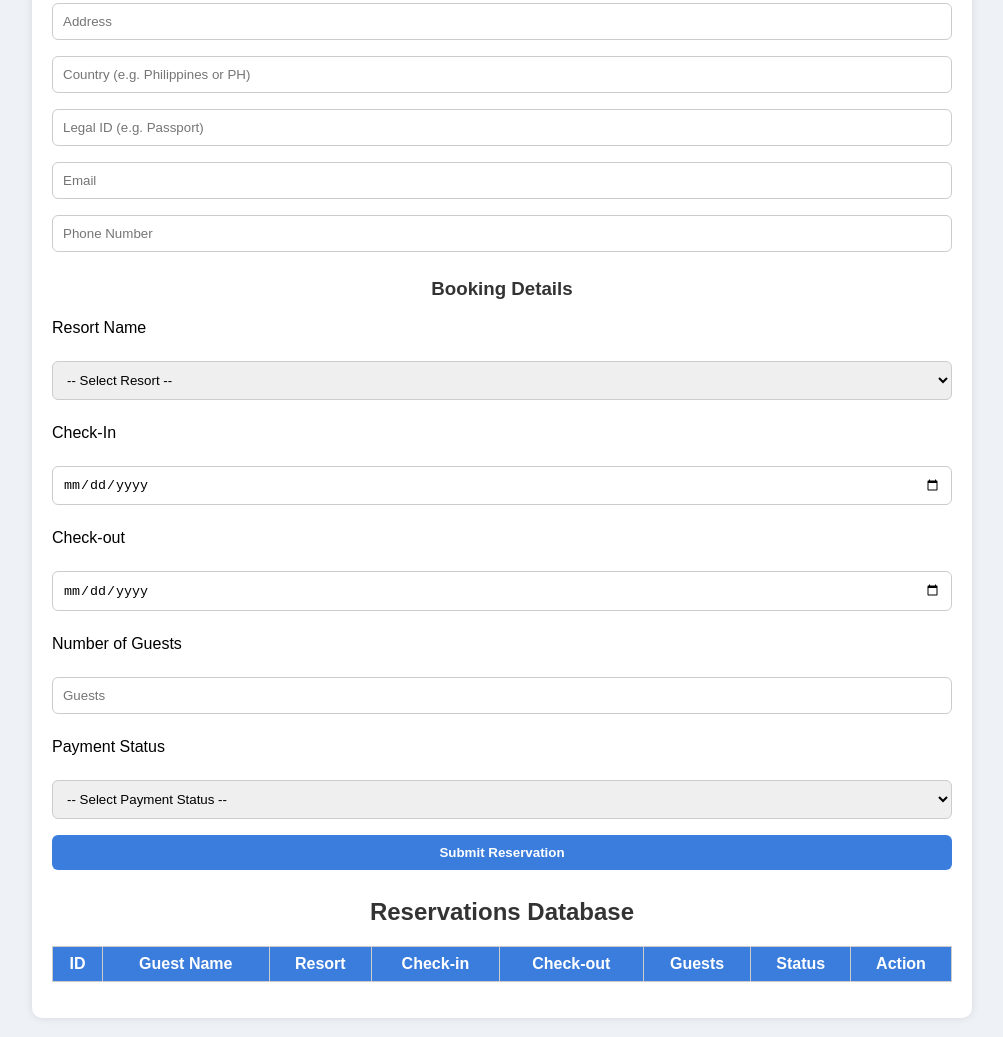
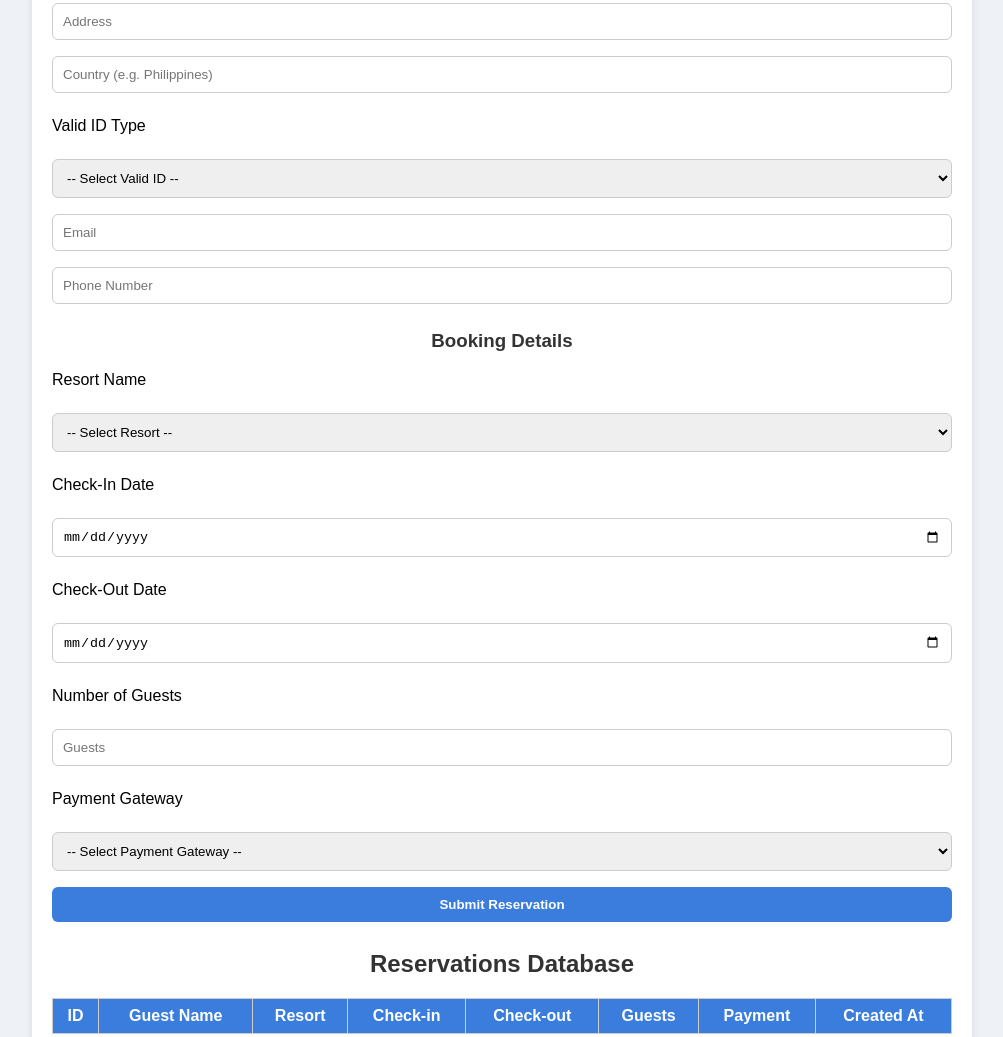
Before and after one commit to KuaMikenteria/midterm_project, a plain HTML site: page frontend/index.html in a window 1280 px wide. Shown: the part 239-1276 px from the top of the page, without its empty margins (138-1141 px from the left). Drawn offline with Linux system fonts and the light colour scheme; no server answers.

Commit message:
update index.html: replace payment status to  option lists of payment gateway banks and ewallet

```diff
--- a/frontend/index.html
+++ b/frontend/index.html
@@ -15,8 +15,20 @@
       <h3>Personal Details</h3>
       <input type="text" id="guest_name" placeholder="Full Name" required>
       <input type="text" id="address" placeholder="Address" required>
-      <input type="text" id="country" placeholder="Country (e.g. Philippines or PH)" required>
-      <input type="text" id="legal_id" placeholder="Legal ID (e.g. Passport)" required>
+      <input type="text" id="country" placeholder="Country (e.g. Philippines)" required>
+
+      <p>Valid ID Type</p>
+      <select id="legal_id" required>
+        <option value="">-- Select Valid ID --</option>
+        <option value="PhilID/ePhilID">PhilID / ePhilID</option>
+        <option value="Passport">Passport</option>
+        <option value="Driver's License">Driver's License</option>
+        <option value="SSS card">SSS card</option>
+        <option value="GSIS card (UMID)">GSIS card (UMID)</option>
+        <option value="PRC ID">PRC ID</option>
+        <option value="School ID">School ID</option>
+      </select>
+
       <input type="email" id="email" placeholder="Email" required>
       <input type="tel" id="phone" placeholder="Phone Number" required>
 
@@ -28,17 +40,30 @@
         <option value="Kuya Boy Beach Resort">Kuya Boy Beach Resort</option>
       </select>
 
-      <p>Check-In</p><input type="date" id="checkin_date" required>
-      <p>Check-out</p><input type="date" id="checkout_date" required>
-      <p>Number of Guests</p><input type="number" id="guests" placeholder="Guests" required>
+      <p>Check-In Date</p>
+      <input type="date" id="checkin_date" required>
 
-      <p>Payment Status</p>
+      <p>Check-Out Date</p>
+      <input type="date" id="checkout_date" required>
+
+      <p>Number of Guests</p>
+      <input type="number" id="guests" placeholder="Guests" min="1" required>
+
+      <p>Payment Gateway</p>
       <select id="payment_status" required>
-        <option value="">-- Select Payment Status --</option>
-        <option value="pending">Pending</option>
-        <option value="paid">Paid</option>
-        <option value="failed">Failed</option>
-        <option value="refunded">Refunded</option>
+        <option value="">-- Select Payment Gateway --</option>
+        <optgroup label="Traditional/Commercial Banks">
+          <option value="Philippine National Bank">Philippine National Bank</option>
+          <option value="BDO Unibank, Inc. (BDO)">BDO Unibank, Inc. (BDO)</option>
+          <option value="Bank of the Philippine Islands (BPI)">Bank of the Philippine Islands (BPI)</option>
+          <option value="Union Bank of the Philippines (Unionbank)">Union Bank of the Philippines (Unionbank)</option>
+          <option value="Land Bank of the Philippines (Landbank)">Land Bank of the Philippines (Landbank)</option>
+        </optgroup>
+        <optgroup label="E-Wallet">
+          <option value="GCash">GCash</option>
+          <option value="PayMaya">PayMaya</option>
+          <option value="PayPal">PayPal</option>
+        </optgroup>
       </select>
 
       <button type="submit">Submit Reservation</button>
@@ -54,8 +79,8 @@
           <th>Check-in</th>
           <th>Check-out</th>
           <th>Guests</th>
-          <th>Status</th>
-          <th>Action</th>
+          <th>Payment</th>
+          <th>Created At</th>
         </tr>
       </thead>
       <tbody></tbody>
```
